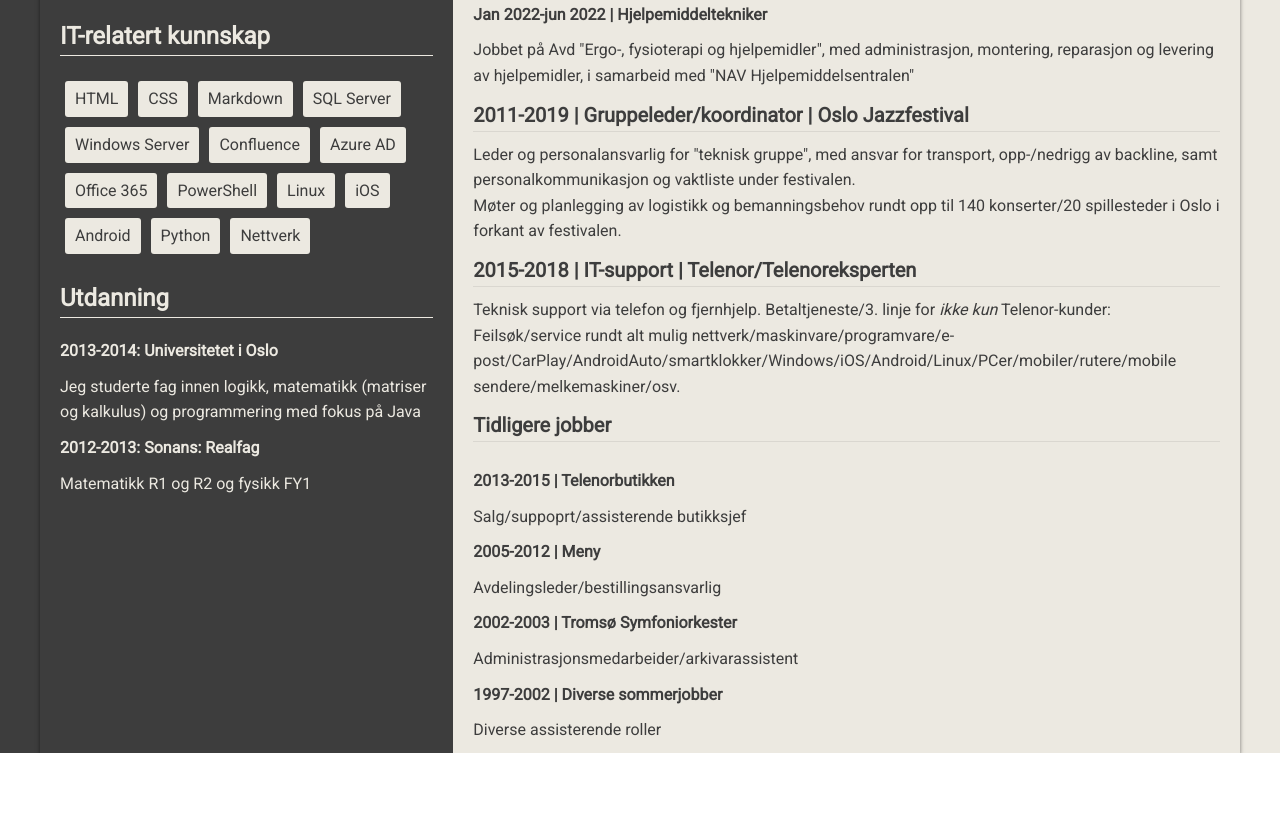
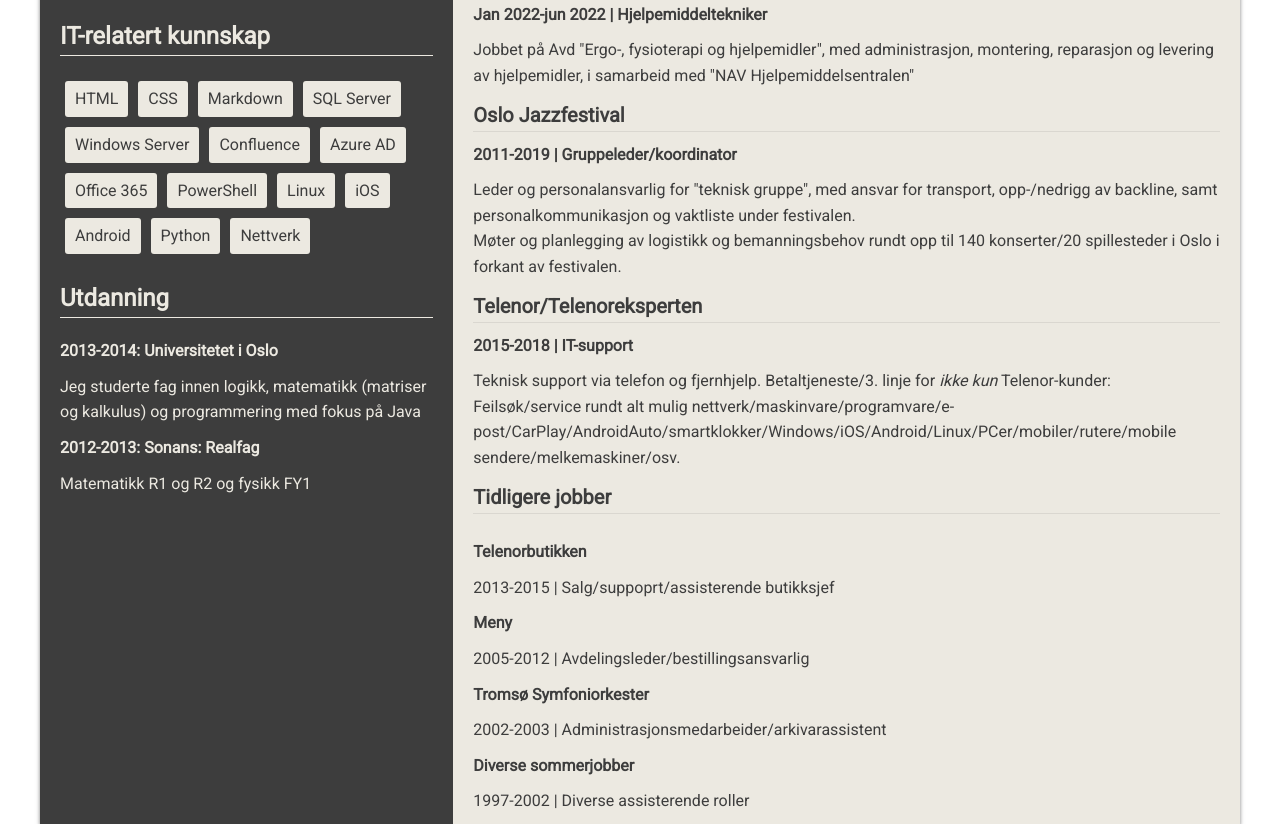
Before and after one commit to ofakar/ofakar.github.io, a plain HTML site: page index.html in a window 1280 px wide. Shown: the part 583-1407 px from the top of the page. Before the commit the page ends 1336 px from the top, so only its background shows below. Drawn offline with Linux system fonts and the light colour scheme.

Commit message:
Oppdatert bakgrunnsfarge i body. Rydda litt i headings.

```diff
--- a/index.html
+++ b/index.html
@@ -90,8 +90,8 @@
       <div class="right-column" id="arbeidserfaring">
         <h2>Arbeidserfaring</h2>
         <section>
-          <h3>IT-konsulent</h3>
-          <h4>August 2022-May 2023: CompuGroup Medical Norway</h4>
+          <h3>CompuGroup Medical Norway</h3>
+          <h4>August 2022-May 2023 | IT-konsulent</h4>
           <p>
             Møter, forberedelser og avtaler med kunder, installasjon av
             pasientjournalsystemet CGM Journal (samt tilhørende tjenester som
@@ -131,7 +131,8 @@
         </section>
         <section></section>
         <section>
-          <h3>2011-2019 | Gruppeleder/koordinator | Oslo Jazzfestival</h3>
+          <h3>Oslo Jazzfestival</h3>
+          <h4>2011-2019 | Gruppeleder/koordinator</h4>
           <p>
             Leder og personalansvarlig for "teknisk gruppe", med ansvar for
             transport, opp-/nedrigg av backline, samt personalkommunikasjon og
@@ -141,8 +142,8 @@
           </p>
         </section>
         <section>
-          <h3>2015-2018 | IT-support | Telenor/Telenoreksperten</h3>
-          <h4></h4>
+          <h3>Telenor/Telenoreksperten</h3>
+          <h4>2015-2018 | IT-support</h4>
           <p>
             Teknisk support via telefon og fjernhjelp. Betaltjeneste/3. linje
             for <em>ikke kun</em> Telenor-kunder:<br />
@@ -154,20 +155,20 @@
         <h3>Tidligere jobber</h3>
         <br />
         <section>
-          <b>2013-2015 | Telenorbutikken</b>
-          <p>Salg/suppoprt/assisterende butikksjef</p>
+          <b>Telenorbutikken</b>
+          <p>2013-2015 | Salg/suppoprt/assisterende butikksjef</p>
         </section>
         <section>
-          <b>2005-2012 | Meny</b>
-          <p>Avdelingsleder/bestillingsansvarlig</p>
+          <b>Meny</b>
+          <p>2005-2012 | Avdelingsleder/bestillingsansvarlig</p>
         </section>
         <section>
-          <b>2002-2003 | Tromsø Symfoniorkester</b>
-          <p>Administrasjonsmedarbeider/arkivarassistent</p>
+          <b>Tromsø Symfoniorkester</b>
+          <p>2002-2003 | Administrasjonsmedarbeider/arkivarassistent</p>
         </section>
         <section>
-          <b>1997-2002 | Diverse sommerjobber</b>
-          <p>Diverse assisterende roller</p>
+          <b>Diverse sommerjobber</b>
+          <p>1997-2002 | Diverse assisterende roller</p>
         </section>
       </div>
     </div>
--- a/styles.css
+++ b/styles.css
@@ -1,6 +1,6 @@
 /* --------------
    Felles styling
-   --------------- */
+   -------------- */
 
 body {
   font-family: "Roboto", sans-serif;
@@ -8,12 +8,12 @@ body {
   margin: 0;
   padding: 0;
   color: #3d3d3d;
-  background: rgb(61, 61, 61);
+  /* background: rgb(61, 61, 61);
   background: linear-gradient(
     90deg,
     rgba(61, 61, 61, 1) 35%,
     rgba(236, 233, 225, 1) 65%
-  );
+  ); */
 }
 
 .container {
@@ -24,8 +24,8 @@ body {
 }
 
 /* ---------------
-     Venstre kolonne
-     --------------- */
+   Venstre kolonne
+   --------------- */
 
 .left-column {
   flex: 1;
@@ -100,8 +100,8 @@ a:active {
 }
 
 /* -------------
-     Høyre kolonne
-     ------------- */
+   Høyre kolonne
+   ------------- */
 
 .right-column {
   flex: 2;
```
